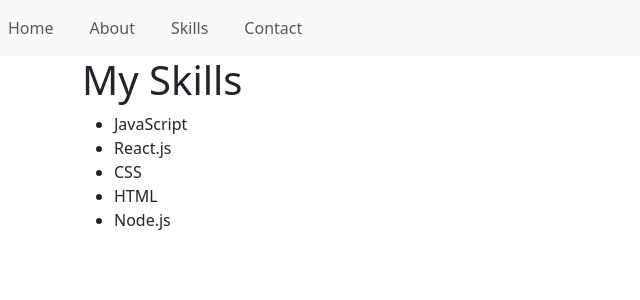
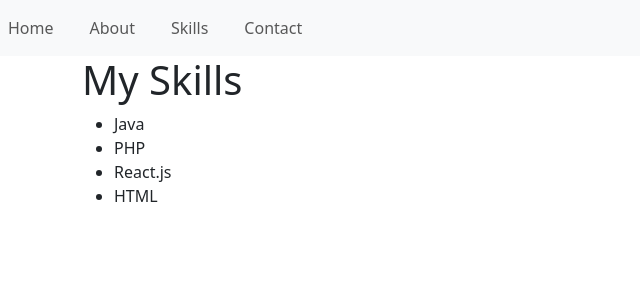
Before and after one commit to Clarky01/Web-Page, a React (Create React App) app: page /skills in a window 1280 px wide. Shown: the top 300 px of the page, without its empty margins (0-640 px from the left). Built offline with nearby package versions, Linux system fonts and the light colour scheme.

Commit message:
Update Skills.js

```diff
--- a/src/components/Skills.js
+++ b/src/components/Skills.js
@@ -5,11 +5,10 @@
     <div className="container">
       <h1>My Skills</h1>
       <ul>
-        <li>JavaScript</li>
+        <li>Java</li>
+        <li>PHP</li>
         <li>React.js</li>
-        <li>CSS</li>
         <li>HTML</li>
-        <li>Node.js</li>
       </ul>
     </div>
   );
```
